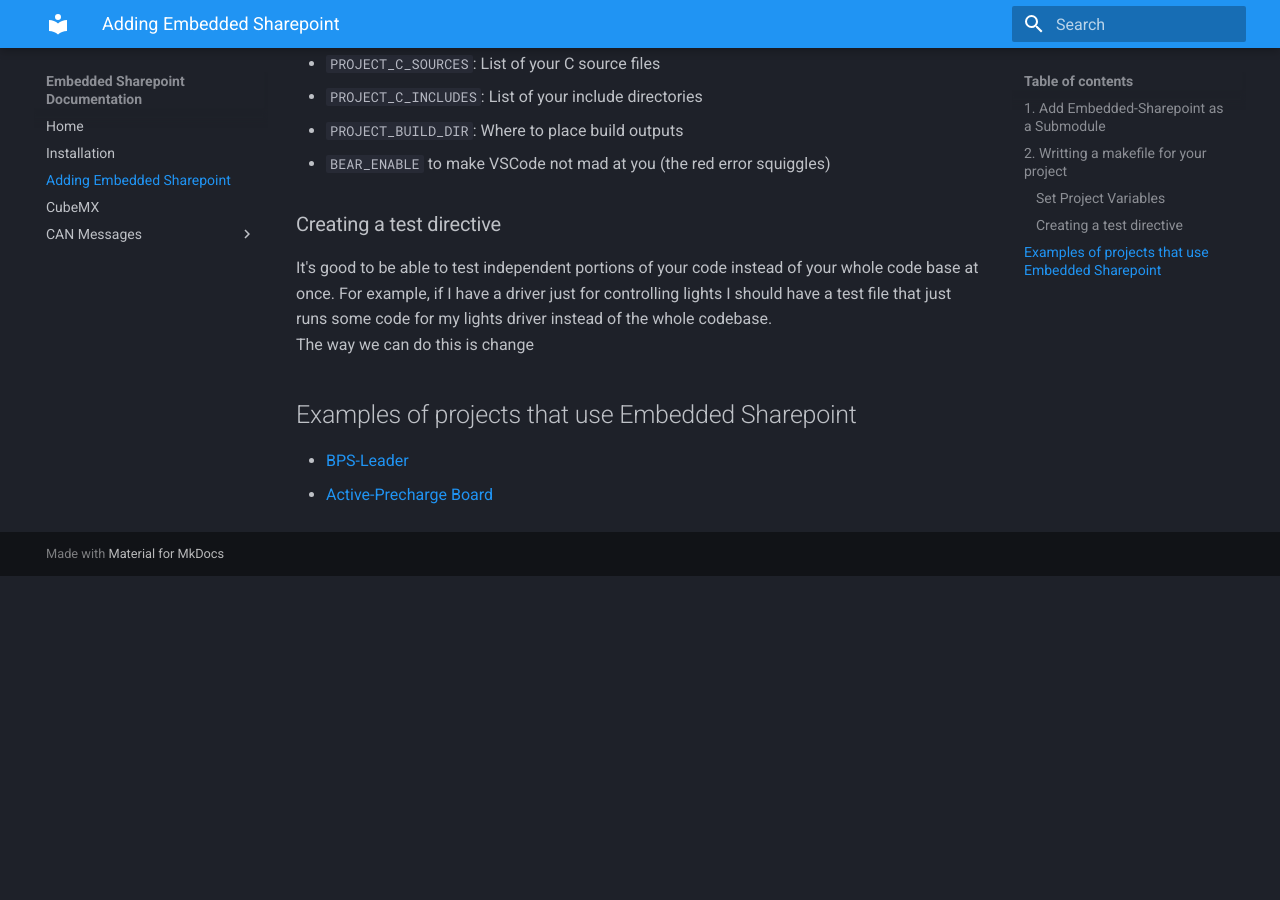
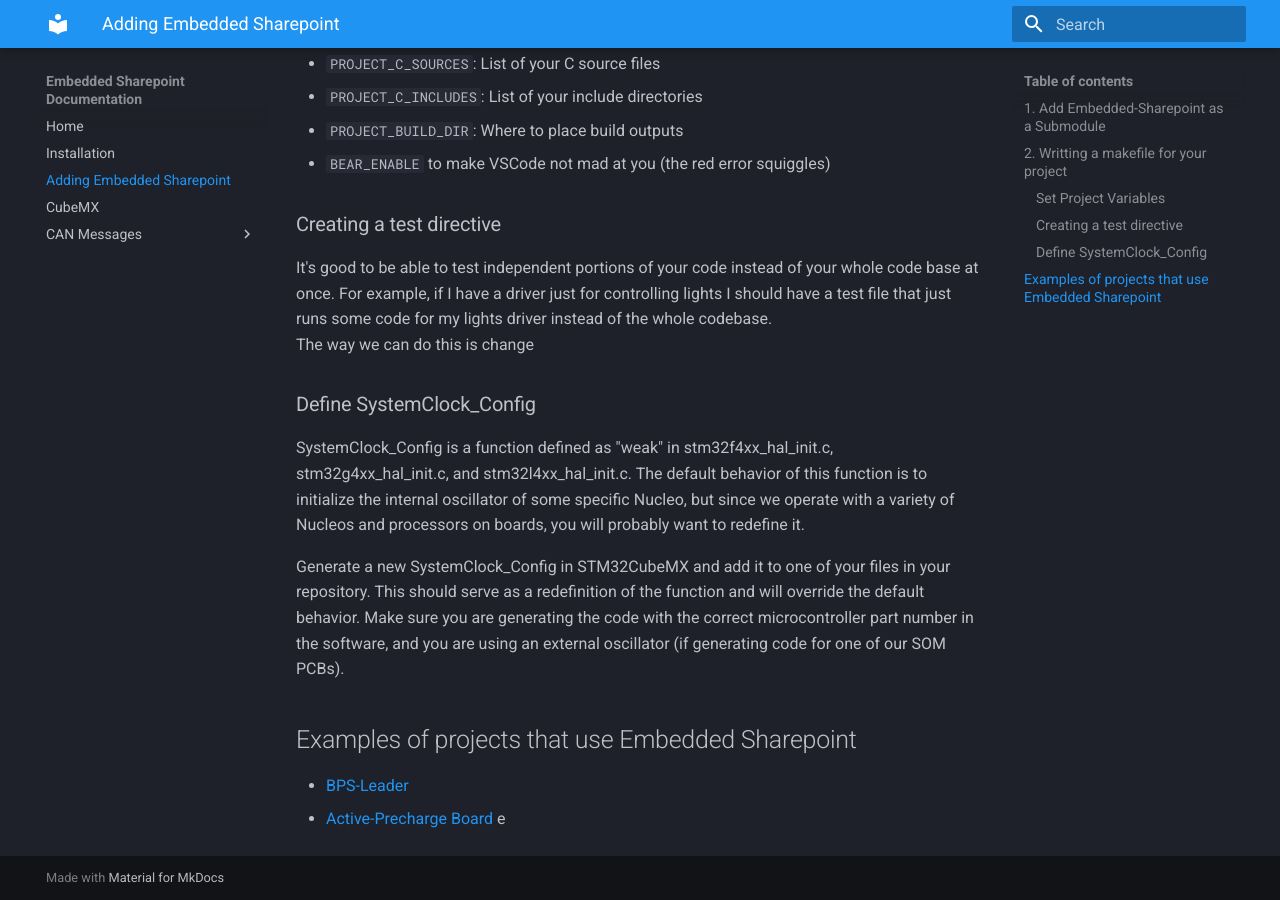
Before and after one commit to lhr-solar/Embedded-Sharepoint, an MkDocs documentation site: the page built from docs/SharepointSubmodule.md, in a window 1280 px wide and 900 px high, scrolled down 704 px. Built offline with MkDocs 1.6.1 and Material for MkDocs 9.7.7, drawn with Linux system fonts in a browser that asks for light colours; before the commit the page ends 1280 px from its top, so only the background shows below that.

Commit message:
update docs, add weak to l4 sysclock config

```diff
--- a/docs/SharepointSubmodule.md
+++ b/docs/SharepointSubmodule.md
@@ -29,6 +29,11 @@ It's good to be able to test independent portions of your code instead of your w
 The way we can do this is change
 
 
+### Define SystemClock_Config
+SystemClock_Config is a function defined as "weak" in stm32f4xx_hal_init.c, stm32g4xx_hal_init.c, and stm32l4xx_hal_init.c. The default behavior of this function is to initialize the internal oscillator of some specific Nucleo, but since we operate with a variety of Nucleos and processors on boards, you will probably want to redefine it.
+
+Generate a new SystemClock_Config in STM32CubeMX and add it to one of your files in your repository. This should serve as a redefinition of the function and will override the default behavior. Make sure you are generating the code with the correct microcontroller part number in the software, and you are using an external oscillator (if generating code for one of our SOM PCBs).
+
 ## Examples of projects that use Embedded Sharepoint
 * [BPS-Leader](https://github.com/lhr-solar/BPS-Leader)
-* [Active-Precharge Board](https://github.com/lhr-solar/Active-Precharge-Board#)
+* [Active-Precharge Board](https://github.com/lhr-solar/Active-Precharge-Board#)                                                                                                                                                     e
```
Also changed, not shown: 1 other file.
